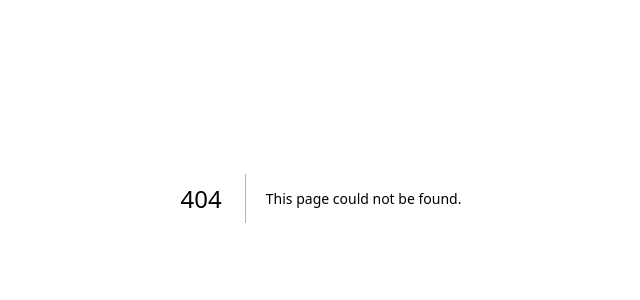
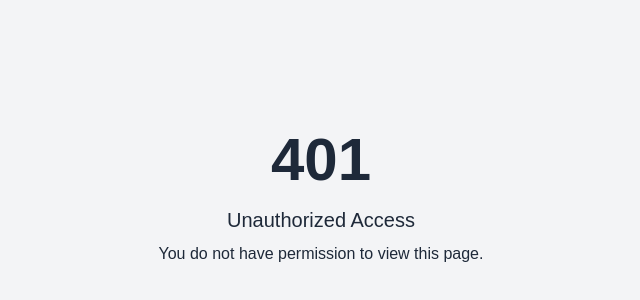
Before and after one commit to kietn20/Busy-Bees, a Next.js app in the folder frontend/: page /401 in a window 1280 px wide. Before the commit this address had no page. Shown: the part 202-502 px from the top of the page, without its empty margins (319-959 px from the left). Built offline with nearby package versions, Linux system fonts and the light colour scheme.

Commit message:
401/403 page mockups

```diff
--- /dev/null
+++ b/frontend/src/app/401/page.tsx
@@ -0,0 +1,9 @@
+export default function Unauthorized() {
+  return (
+    <div className="flex flex-col items-center justify-center min-h-screen bg-gray-100 text-gray-800">
+      <h1 className="text-6xl font-bold">401</h1>
+      <p className="text-xl mt-4">Unauthorized Access</p>
+      <p className="mt-2">You do not have permission to view this page.</p>
+    </div>
+  );
+}
--- /dev/null
+++ b/frontend/src/app/403/page.tsx
@@ -0,0 +1,9 @@
+export default function Forbidden() {
+  return (
+    <div className="flex flex-col items-center justify-center min-h-screen bg-gray-100 text-gray-800">
+      <h1 className="text-6xl font-bold">403</h1>
+      <p className="text-xl mt-4">Forbidden</p>
+      <p className="mt-2">You do not have access to this resource.</p>
+    </div>
+  );
+}
```
